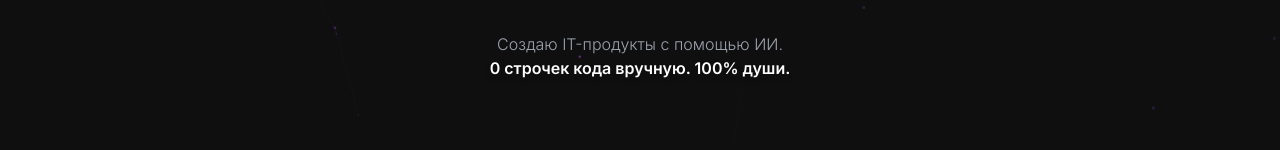
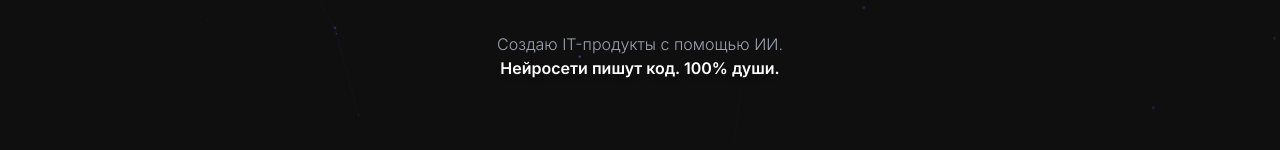
Before and after one commit to truearfb-dev/Andrew-VibeCoding-Portfolio, a React (Vite) app: page / in a window 1280 px wide. Shown: the part 512-662 px from the top of the page. Built offline with nearby package versions, Linux system fonts and the light colour scheme.

Commit message:
feat: Refine hero text and update profile photo
Update the hero section's tagline to better reflect the use of AI in development and replace the profile photo.

```diff
--- a/components/Hero.tsx
+++ b/components/Hero.tsx
@@ -53,7 +53,7 @@ export const Hero: React.FC = () => {
 
       <p className="max-w-lg text-gray-400 text-sm md:text-base leading-relaxed font-light">
         Создаю IT-продукты с помощью ИИ. <br className="hidden md:block" />
-        <span className="text-white font-semibold drop-shadow-md">0 строчек кода вручную. 100% души.</span>
+        <span className="text-white font-semibold drop-shadow-md">Нейросети пишут код. 100% души.</span>
       </p>
     </section>
   );
```
Also changed, not shown: public/photo.jpg (deleted).
